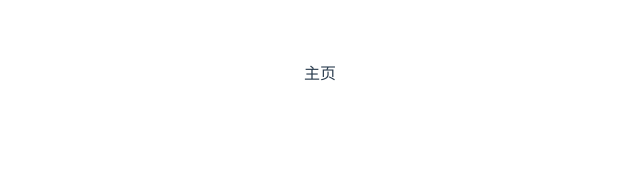
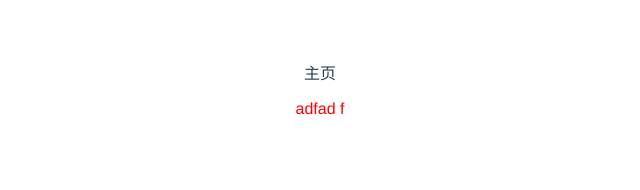
Before and after one commit to sxlleo/soya, a Vue app: page /#/home in a window 1280 px wide. Shown: the top 190 px of the page, without its empty margins (320-960 px from the left). Built offline with nearby package versions, Linux system fonts and the light colour scheme.

Commit message:
upd: 添加less配置

```diff
--- a/package.json
+++ b/package.json
@@ -20,6 +20,8 @@
     "babel-plugin-transform-remove-console": "^6.9.4",
     "eslint": "^6.7.2",
     "eslint-plugin-vue": "^6.2.2",
+    "less": "^3.13.1",
+    "less-loader": "^5.0.0",
     "vue-template-compiler": "^2.6.11"
   },
   "eslintConfig": {
--- a/src/components/Home.vue
+++ b/src/components/Home.vue
@@ -1,6 +1,7 @@
 <template>
   <div class="home">
     主页
+    <p>adfad f</p>
   </div>
 </template>
 
@@ -14,5 +15,9 @@ export default {
 </script>
 
 <style lang="less" scoped>
-
+  .home {
+    p{
+      color: red;
+    }
+  }
 </style>
--- a/vue.config.js
+++ b/vue.config.js
@@ -9,7 +9,15 @@ const config = {
     config.resolve.alias
       .set("@$", resolve("src"))
       .set("@packages", resolve("packages"));
-  }
+  },
+  css: {
+    loaderOptions: {
+      less: {
+        // DO NOT REMOVE THIS LINE
+        javascriptEnabled: true
+      }
+    }
+  },
 }
 
 module.exports = config;
```
Also changed, not shown: 1 other file (tests, documents, lock files or other folders).
